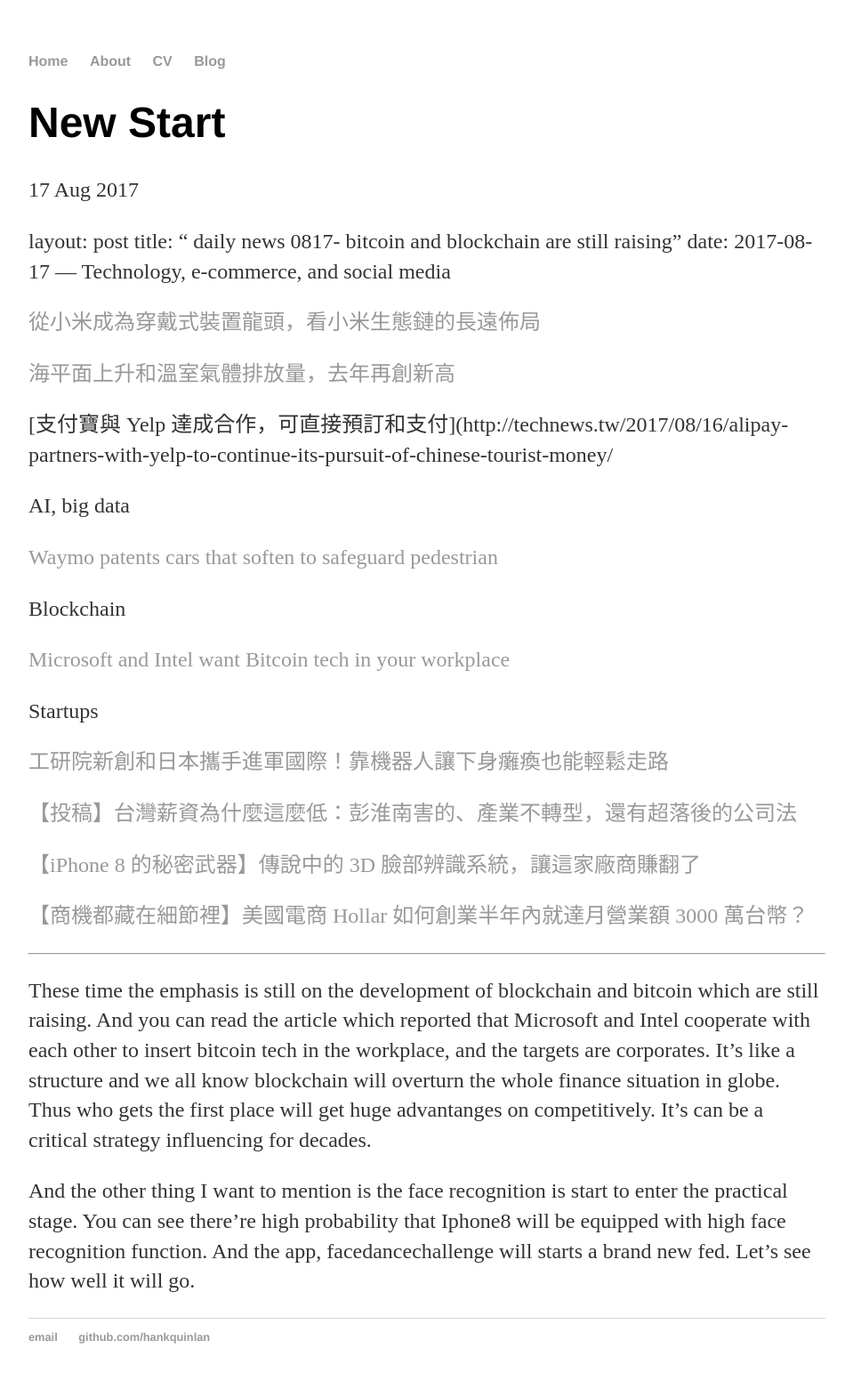
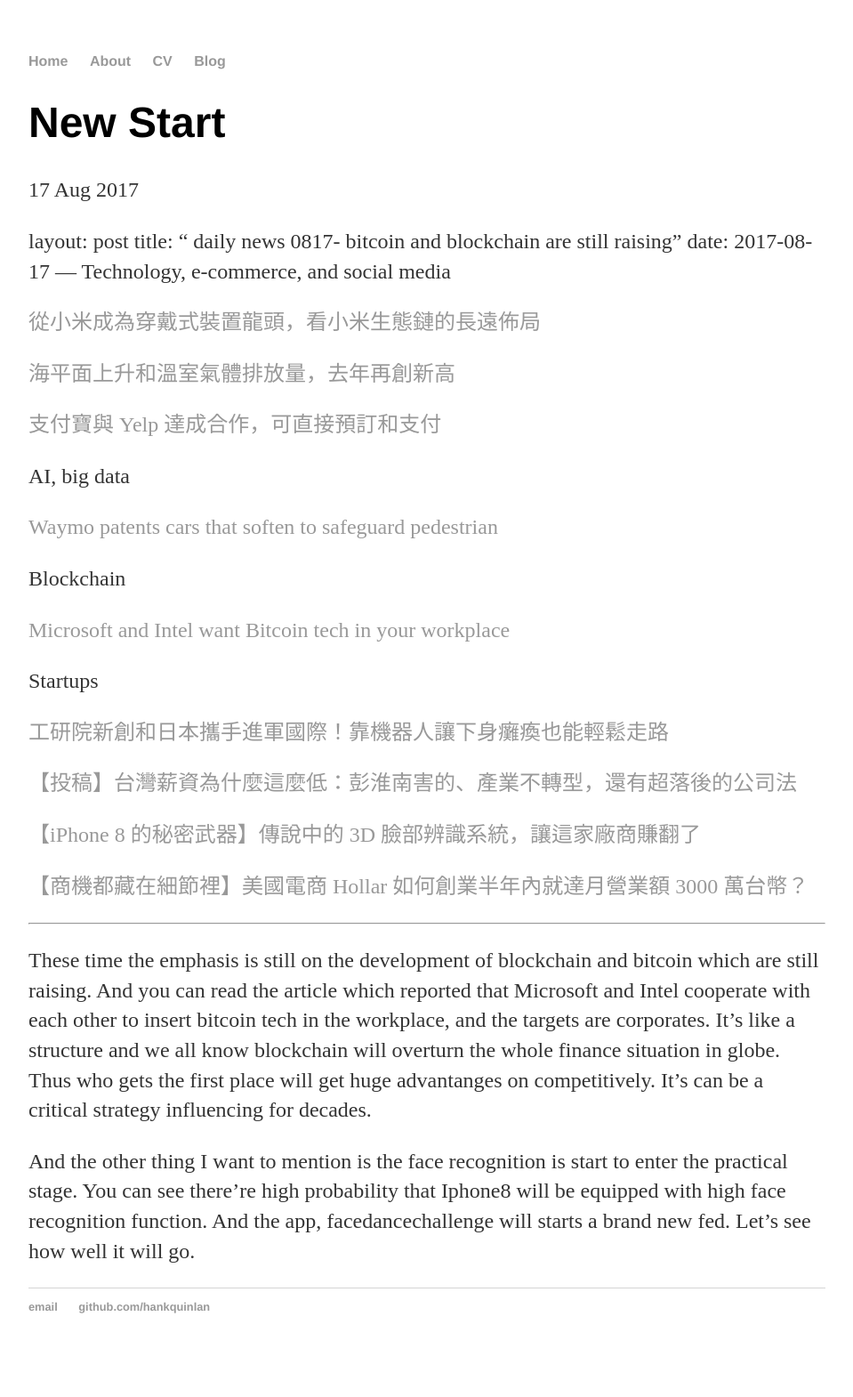
Before and after one commit to ParkerWeng/ParkerWeng.github.io, a Jekyll site: the page built from _posts/2017-08-17-new-start.md, in a window 1280 px wide. Shown: the whole page at 89% size, without its empty margins (160-1119 px from the left). Built offline with Jekyll 4.4.1, drawn with Linux system fonts in a browser that asks for light colours; our own code applies the rules of GitHub Pages for plain Markdown files; after the commit the page ends 1536 px from its top, so only the background shows below that.

Commit message:
Update 2017-08-17-new-start.md

```diff
--- a/_posts/2017-08-17-new-start.md
+++ b/_posts/2017-08-17-new-start.md
@@ -8,7 +8,7 @@
 
 [海平面上升和溫室氣體排放量，去年再創新高](http://technews.tw/2017/08/12/sea-%E2%80%8B%E2%80%8Blevel-greenhouse-gas-2016/)
 
-[支付寶與 Yelp 達成合作，可直接預訂和支付](http://technews.tw/2017/08/16/alipay-partners-with-yelp-to-continue-its-pursuit-of-chinese-tourist-money/
+[支付寶與 Yelp 達成合作，可直接預訂和支付](http://technews.tw/2017/08/16/alipay-partners-with-yelp-to-continue-its-pursuit-of-chinese-tourist-money)
 
 AI, big data
 
```
